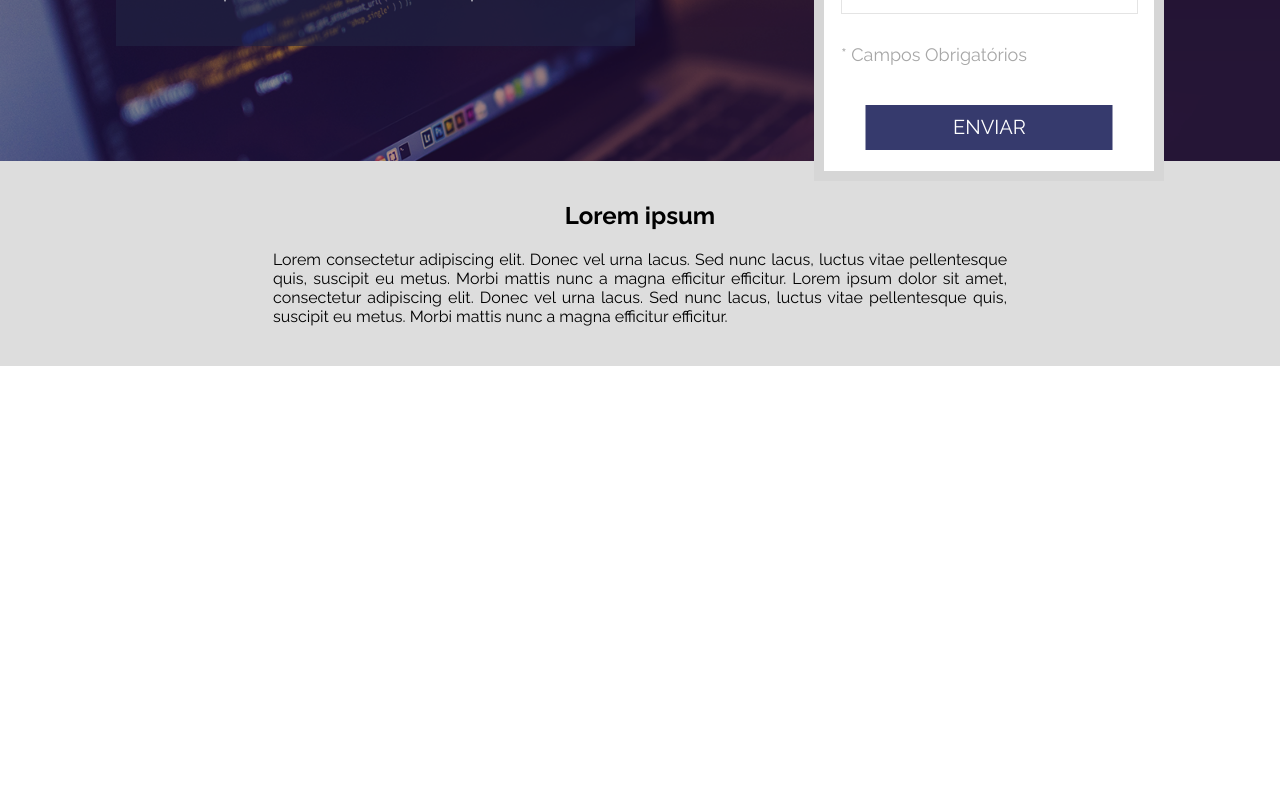
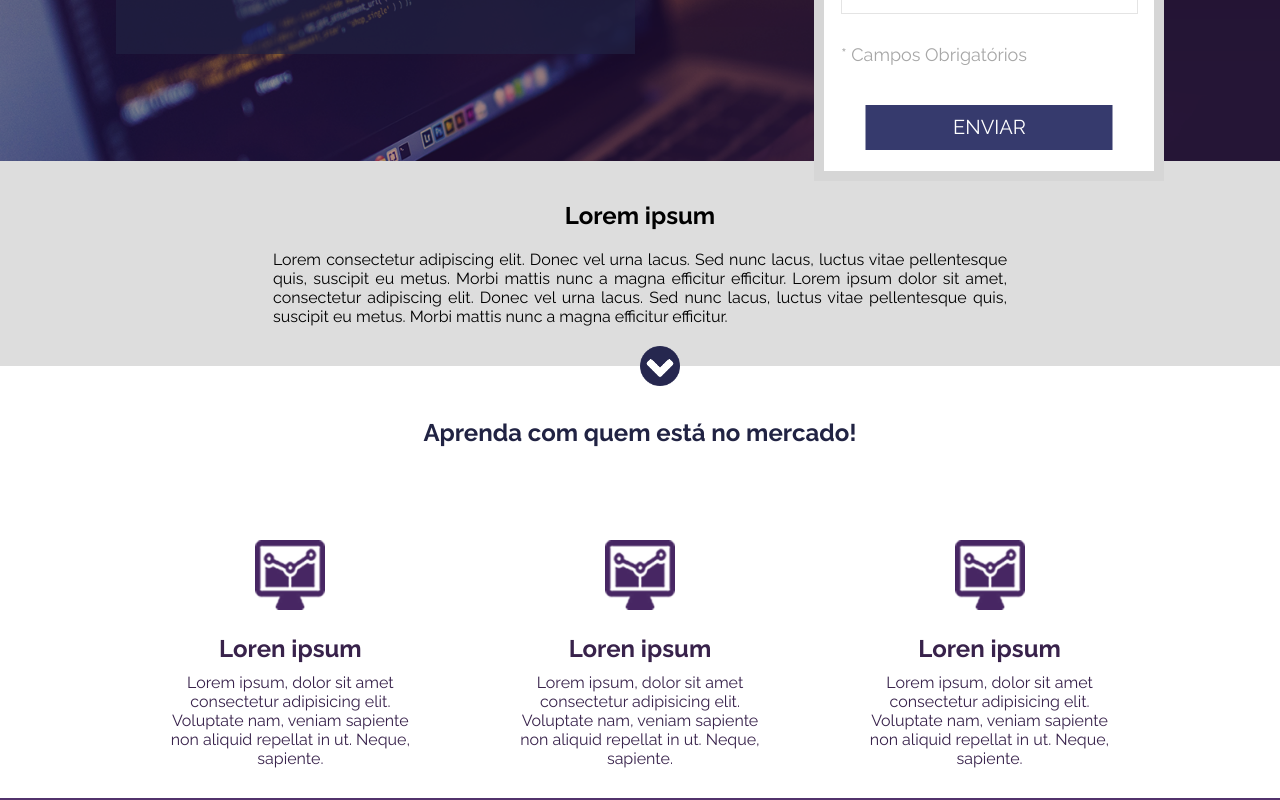
Before and after one commit to Crispim-Rodrigues/Projeto-1-Danki-Code, a React (Create React App) app: page / in a window 1280 px wide. Shown: the part 419-1219 px from the top of the page. Before the commit the page ends 800 px from the top, so only its background shows below. Built offline with nearby package versions, Linux system fonts and the light colour scheme.

Commit message:
Created Learn

```diff
--- a/src/App.css
+++ b/src/App.css
@@ -27,11 +27,13 @@ header > .center > img{
 /* Header final */
 /* Home inicio */
 .home{
+    position: relative;
     display: flex;
     width: 100%;
     height: 500px;
     background-image: url('./images/header_bg.png');
     background-size: cover;
+    z-index: 2;
 }
 .home .center  .form{
     float: right;
@@ -85,8 +87,8 @@ header > .center > img{
     top: 50%;
     transform: translateY(-50%);
     float: left;
-    width: 519px;
-    height: 270px;
+    max-width: 519px;
+    width: 100%;
     background-color: #212343ad;
 }
 .container_list ul{
@@ -102,8 +104,10 @@ header > .center > img{
 
 /* description inicio */
 .description_main{
+    position: relative;
     width: 100%;
     display: flex;
+    flex-wrap: wrap;
     text-align: center;
     padding: 40px 0;
     background-color: #dddddd;
@@ -119,4 +123,38 @@ header > .center > img{
 .description span{
     text-align: justify;
 }
+.description_main .center img{
+    position: absolute;
+    width: 40px;
+    bottom: -20px;
+}
 /* fim description */
+/* inicio do Learn */
+.learn_main{
+    display: flex;
+    text-align: center;
+    border-bottom: 2px solid #52336c;
+}
+.learn_main .learn_text{
+    color: #212343;
+    padding: 5%;
+}
+.learn_main .learn_boxes{
+    display: flex;
+    padding: 30px 0;
+}
+.learn_main .learn_boxes .box_single{
+    width: calc((100% / 3) - 4%);
+    padding: 0 2%;
+    margin: 0 2%;
+    color: #38224b;
+}
+.learn_main .learn_boxes .box_single img{
+    width: 70px;
+    margin: 10px 0;
+}
+.learn_main .learn_boxes .box_single .box_text h2{
+    margin: 10px 0;
+}
+
+/* fim do Learn */
--- a/src/App.js
+++ b/src/App.js
@@ -2,12 +2,14 @@ import './App.css';
 import Header from './Header.js';
 import Home from './Home.js';
 import Description from './Description.js';
+import Learn from './Learn.js';
 function App() {
   return (
     <div className="App">
       <Header/>
       <Home/>
       <Description/>
+      <Learn/>
     </div>
   );
 }
--- a/src/Description.js
+++ b/src/Description.js
@@ -1,5 +1,5 @@
 import "./App.css";
-
+import arrow from "./images/arrow.png"
 function Description(){
     return(
         <section className="description_main">
@@ -11,6 +11,7 @@ function Description(){
                     Lorem ipsum dolor sit amet, consectetur adipiscing elit. Donec vel urna lacus. Sed nunc lacus, luctus vitae pellentesque quis, suscipit eu metus. Morbi mattis nunc a magna efficitur efficitur.
                     </span>
                 </div>
+            <img src={arrow} alt=""/>
             </div>
         </section>
     )
--- /dev/null
+++ b/src/Learn.js
@@ -0,0 +1,53 @@
+import "./App.css";
+import icon from "./images/icon.png";
+function Learn() {
+    return(
+        <section className="learn_main">
+            <div className="center">
+                <div className="learn_text">
+                    <h1>Aprenda com quem está no mercado!</h1>
+                </div>
+                <div className="learn_boxes">
+                    <div className="box_single">
+                        <img src={icon} alt="" srcset="" />
+                        <div className="box_text">
+                            <h2>Loren ipsum</h2>
+                            <span>
+                            Lorem ipsum, dolor sit amet consectetur adipisicing elit.
+                            Voluptate nam,
+                            veniam sapiente non aliquid repellat in ut. Neque,
+                            sapiente.
+                            </span>
+                        </div>
+                    </div>
+                    <div className="box_single">
+                        <img src={icon} alt="" srcset="" />
+                        <div className="box_text">
+                            <h2>Loren ipsum</h2>
+                            <span>
+                            Lorem ipsum, dolor sit amet consectetur adipisicing elit.
+                            Voluptate nam,
+                            veniam sapiente non aliquid repellat in ut. Neque,
+                            sapiente.
+                            </span>
+                        </div>
+                    </div>
+                    <div className="box_single">
+                        <img src={icon} alt="" srcset="" />
+                        <div className="box_text">
+                            <h2>Loren ipsum</h2>
+                            <span>
+                            Lorem ipsum, dolor sit amet consectetur adipisicing elit.
+                            Voluptate nam,
+                            veniam sapiente non aliquid repellat in ut. Neque,
+                            sapiente.
+                            </span>
+                        </div>
+                    </div>
+                </div>
+            </div>
+        </section>
+    )
+}
+
+export default Learn
```
